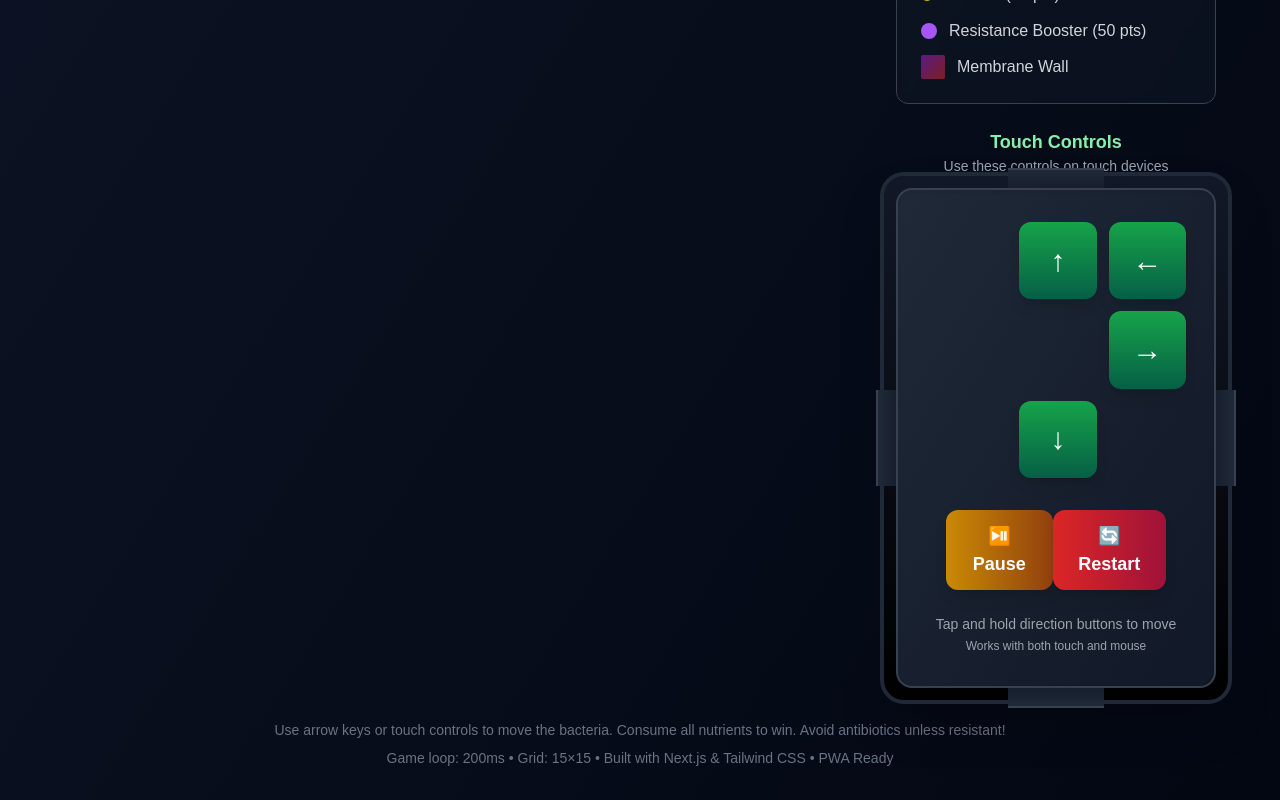
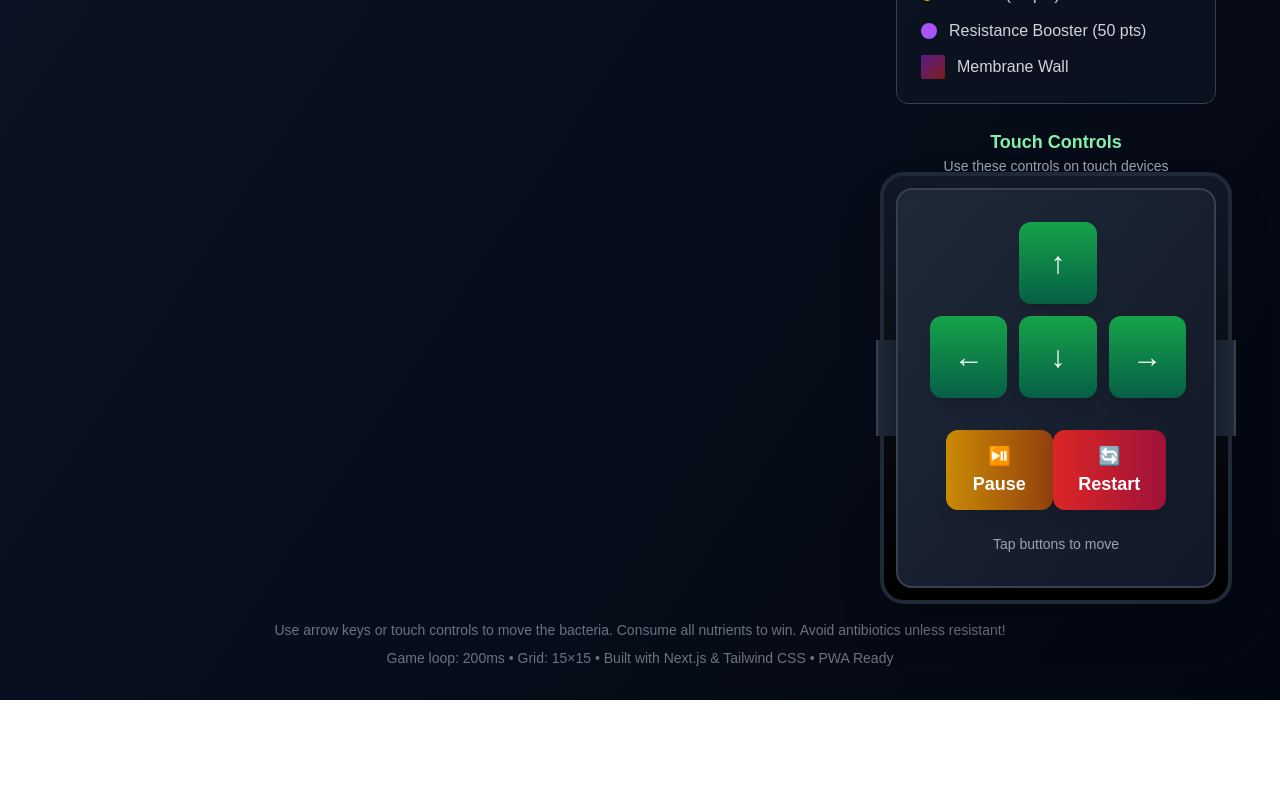
Before and after one commit to fidelismee/amr-pacman, a Next.js app: page / in a window 1280 px wide. Shown: the part 1240-2040 px from the top of the page. After the commit the page ends 1940 px from the top, so only its background shows below. Built offline with nearby package versions, Linux system fonts and the light colour scheme.

Commit message:
fix: update touch controller layout for improved button arrangement and styling

```diff
--- a/app/components/TouchController.tsx
+++ b/app/components/TouchController.tsx
@@ -32,127 +32,108 @@ const TouchController = ({
     handleDirectionPress(direction);
   };
 
+  // Shared button styles to keep JSX clean
+  const getButtonStyles = (isDisabled: boolean) =>
+    `w-full h-full rounded-xl flex items-center justify-center text-3xl transition-all duration-150 active:scale-95 ${
+      isDisabled
+        ? 'bg-gray-700/50 text-gray-500 cursor-not-allowed'
+        : 'bg-gradient-to-b from-green-600 to-emerald-800 text-white hover:from-green-500 hover:to-emerald-700 active:from-green-700 active:to-emerald-900 shadow-lg'
+    }`;
+
   return (
     <div className="relative w-full max-w-sm md:max-w-md mx-auto">
       {/* Handheld console styling */}
       <div className="absolute -inset-2 md:-inset-4 bg-gradient-to-b from-gray-900 to-black rounded-2xl md:rounded-3xl border-2 md:border-4 border-gray-800 shadow-xl md:shadow-2xl">
-        {/* Console buttons */}
-        <div className="absolute -left-1 md:-left-2 top-1/2 -translate-y-1/2 w-4 md:w-8 h-16 md:h-24 bg-gradient-to-r from-gray-800 to-gray-900 rounded-r-lg border-l border-l-2 border-gray-700"></div>
-        <div className="absolute -right-1 md:-right-2 top-1/2 -translate-y-1/2 w-4 md:w-8 h-16 md:h-24 bg-gradient-to-l from-gray-800 to-gray-900 rounded-l-lg border-r border-r-2 border-gray-700"></div>
-        <div className="absolute -top-1 md:-top-2 left-1/2 -translate-x-1/2 w-16 md:w-24 h-4 md:h-8 bg-gradient-to-b from-gray-800 to-gray-900 rounded-b-lg border-t border-t-2 border-gray-700"></div>
-        <div className="absolute -bottom-1 md:-bottom-2 left-1/2 -translate-x-1/2 w-16 md:w-24 h-4 md:h-8 bg-gradient-to-t from-gray-800 to-gray-900 rounded-t-lg border-b border-b-2 border-gray-700"></div>
+        {/* Decorative elements */}
+        <div className="absolute -left-1 md:-left-2 top-1/2 -translate-y-1/2 w-4 md:w-8 h-16 md:h-24 bg-gradient-to-r from-gray-800 to-gray-900 rounded-r-lg border-l-2 border-gray-700"></div>
+        <div className="absolute -right-1 md:-right-2 top-1/2 -translate-y-1/2 w-4 md:w-8 h-16 md:h-24 bg-gradient-to-l from-gray-800 to-gray-900 rounded-l-lg border-r-2 border-gray-700"></div>
       </div>
 
       {/* D-pad / Arrow controls */}
       <div className="relative bg-gradient-to-br from-gray-800 to-gray-900 p-4 md:p-8 rounded-xl md:rounded-2xl border-2 border-gray-700 shadow-inner">
-        <div className="grid grid-cols-3 grid-rows-3 gap-2 md:gap-3 w-48 h-48 md:w-64 md:h-64 mx-auto">
-          {/* Top row */}
-          <div className="col-start-2">
+
+        {/* GRID LAYOUT UPDATE:
+           - Changed height to h-32/h-48 (rectangular aspect ratio)
+           - Changed to grid-rows-2 (Inverted T shape)
+        */}
+        <div className="grid grid-cols-3 grid-rows-2 gap-2 md:gap-3 w-48 h-32 md:w-64 md:h-44 mx-auto">
+
+          {/* Row 1: Up Key (Centered) */}
+          <div className="col-start-2 row-start-1">
             <button
               onTouchStart={handleTouchStart('up')}
               onMouseDown={handleMouseDown('up')}
               disabled={disabled}
-              className={`w-full h-full rounded-xl flex items-center justify-center text-3xl transition-all duration-150 active:scale-95 ${
-                disabled
-                  ? 'bg-gray-700/50 text-gray-500 cursor-not-allowed'
-                  : 'bg-gradient-to-b from-green-600 to-emerald-800 text-white hover:from-green-500 hover:to-emerald-700 active:from-green-700 active:to-emerald-900 shadow-lg'
-              }`}
+              className={getButtonStyles(disabled)}
               aria-label="Move Up"
             >
               ↑
             </button>
           </div>
 
-          {/* Middle row */}
-          <div>
+          {/* Row 2: Left, Down, Right Keys */}
+          <div className="col-start-1 row-start-2">
             <button
               onTouchStart={handleTouchStart('left')}
               onMouseDown={handleMouseDown('left')}
               disabled={disabled}
-              className={`w-full h-full rounded-xl flex items-center justify-center text-3xl transition-all duration-150 active:scale-95 ${
-                disabled
-                  ? 'bg-gray-700/50 text-gray-500 cursor-not-allowed'
-                  : 'bg-gradient-to-b from-green-600 to-emerald-800 text-white hover:from-green-500 hover:to-emerald-700 active:from-green-700 active:to-emerald-900 shadow-lg'
-              }`}
+              className={getButtonStyles(disabled)}
               aria-label="Move Left"
             >
               ←
             </button>
           </div>
 
+          <div className="col-start-2 row-start-2">
+            <button
+              onTouchStart={handleTouchStart('down')}
+              onMouseDown={handleMouseDown('down')}
+              disabled={disabled}
+              className={getButtonStyles(disabled)}
+              aria-label="Move Down"
+            >
+              ↓
+            </button>
+          </div>
 
-          <div className="col-start-3">
+          <div className="col-start-3 row-start-2">
             <button
               onTouchStart={handleTouchStart('right')}
               onMouseDown={handleMouseDown('right')}
               disabled={disabled}
-              className={`w-full h-full rounded-xl flex items-center justify-center text-3xl transition-all duration-150 active:scale-95 ${
-                disabled
-                  ? 'bg-gray-700/50 text-gray-500 cursor-not-allowed'
-                  : 'bg-gradient-to-b from-green-600 to-emerald-800 text-white hover:from-green-500 hover:to-emerald-700 active:from-green-700 active:to-emerald-900 shadow-lg'
-              }`}
+              className={getButtonStyles(disabled)}
               aria-label="Move Right"
             >
               →
             </button>
           </div>
 
-          {/* Bottom row */}
-          <div className="col-start-2">
-            <button
-              onTouchStart={handleTouchStart('down')}
-              onMouseDown={handleMouseDown('down')}
-              disabled={disabled}
-              className={`w-full h-full rounded-xl flex items-center justify-center text-3xl transition-all duration-150 active:scale-95 ${
-                disabled
-                  ? 'bg-gray-700/50 text-gray-500 cursor-not-allowed'
-                  : 'bg-gradient-to-b from-green-600 to-emerald-800 text-white hover:from-green-500 hover:to-emerald-700 active:from-green-700 active:to-emerald-900 shadow-lg'
-              }`}
-              aria-label="Move Down"
-            >
-              ↓
-            </button>
-          </div>
         </div>
 
         {/* Action buttons */}
         <div className="flex justify-between mt-6 md:mt-8 px-2 md:px-4">
           <button
-            onTouchStart={(e) => {
-              e.preventDefault();
-              onPauseToggle?.();
-            }}
-            onMouseDown={(e) => {
-              e.preventDefault();
-              onPauseToggle?.();
-            }}
+            onTouchStart={(e) => { e.preventDefault(); onPauseToggle?.(); }}
+            onMouseDown={(e) => { e.preventDefault(); onPauseToggle?.(); }}
             disabled={disabled}
             className={`px-4 md:px-6 py-2 md:py-3 rounded-xl font-bold text-base md:text-lg transition-all duration-150 active:scale-95 ${
               disabled
                 ? 'bg-gray-700/50 text-gray-500 cursor-not-allowed'
                 : 'bg-gradient-to-r from-yellow-600 to-amber-800 text-white hover:from-yellow-500 hover:to-amber-700 active:from-yellow-700 active:to-amber-900 shadow-lg'
             }`}
-            aria-label="Pause/Resume"
           >
             ⏯️ <span className="hidden sm:inline">Pause</span>
           </button>
 
           <button
-            onTouchStart={(e) => {
-              e.preventDefault();
-              onRestart?.();
-            }}
-            onMouseDown={(e) => {
-              e.preventDefault();
-              onRestart?.();
-            }}
+            onTouchStart={(e) => { e.preventDefault(); onRestart?.(); }}
+            onMouseDown={(e) => { e.preventDefault(); onRestart?.(); }}
             disabled={disabled}
             className={`px-4 md:px-6 py-2 md:py-3 rounded-xl font-bold text-base md:text-lg transition-all duration-150 active:scale-95 ${
               disabled
                 ? 'bg-gray-700/50 text-gray-500 cursor-not-allowed'
                 : 'bg-gradient-to-r from-red-600 to-rose-800 text-white hover:from-red-500 hover:to-rose-700 active:from-red-700 active:to-rose-900 shadow-lg'
             }`}
-            aria-label="Restart Game"
           >
             🔄 <span className="hidden sm:inline">Restart</span>
           </button>
@@ -160,8 +141,7 @@ const TouchController = ({
 
         {/* Touch instructions */}
         <div className="mt-4 md:mt-6 text-center text-xs md:text-sm text-gray-400">
-          <p>Tap and hold direction buttons to move</p>
-          <p className="text-xs mt-1">Works with both touch and mouse</p>
+          <p>Tap buttons to move</p>
         </div>
       </div>
     </div>
```
